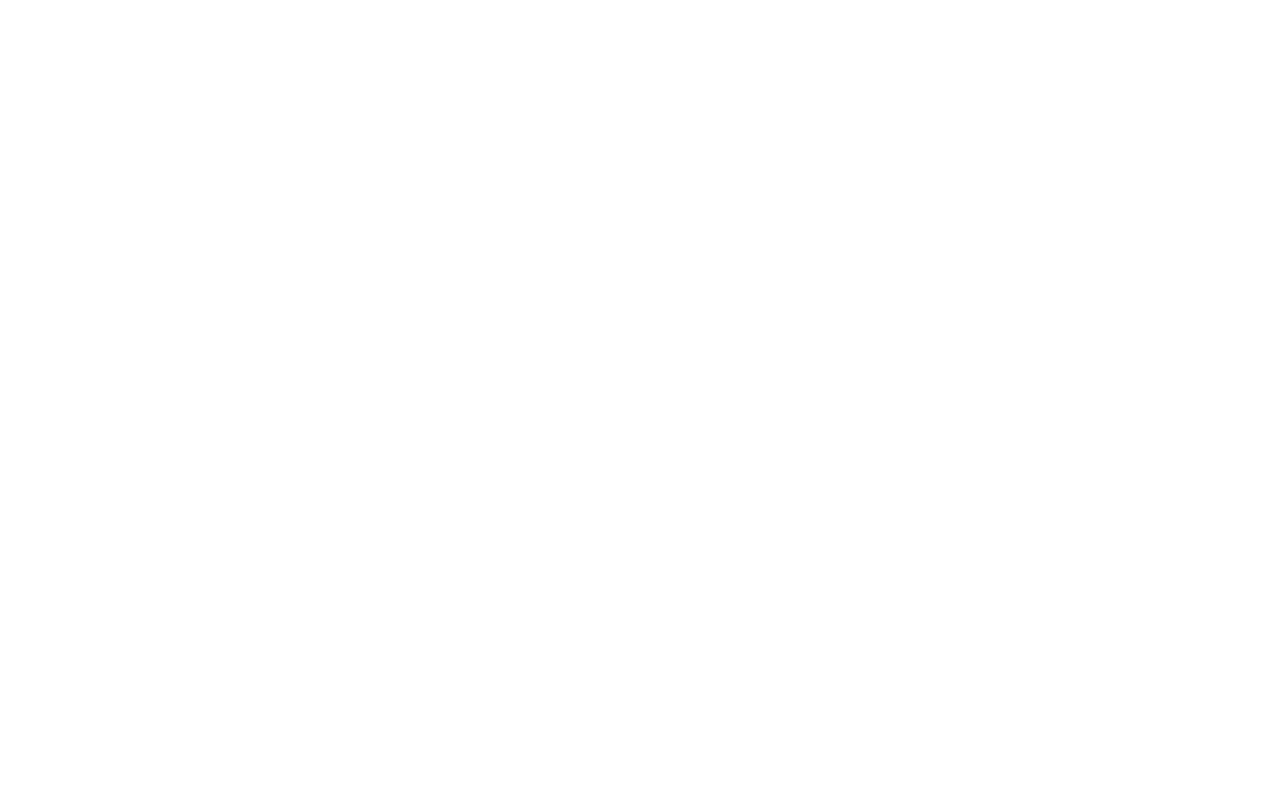
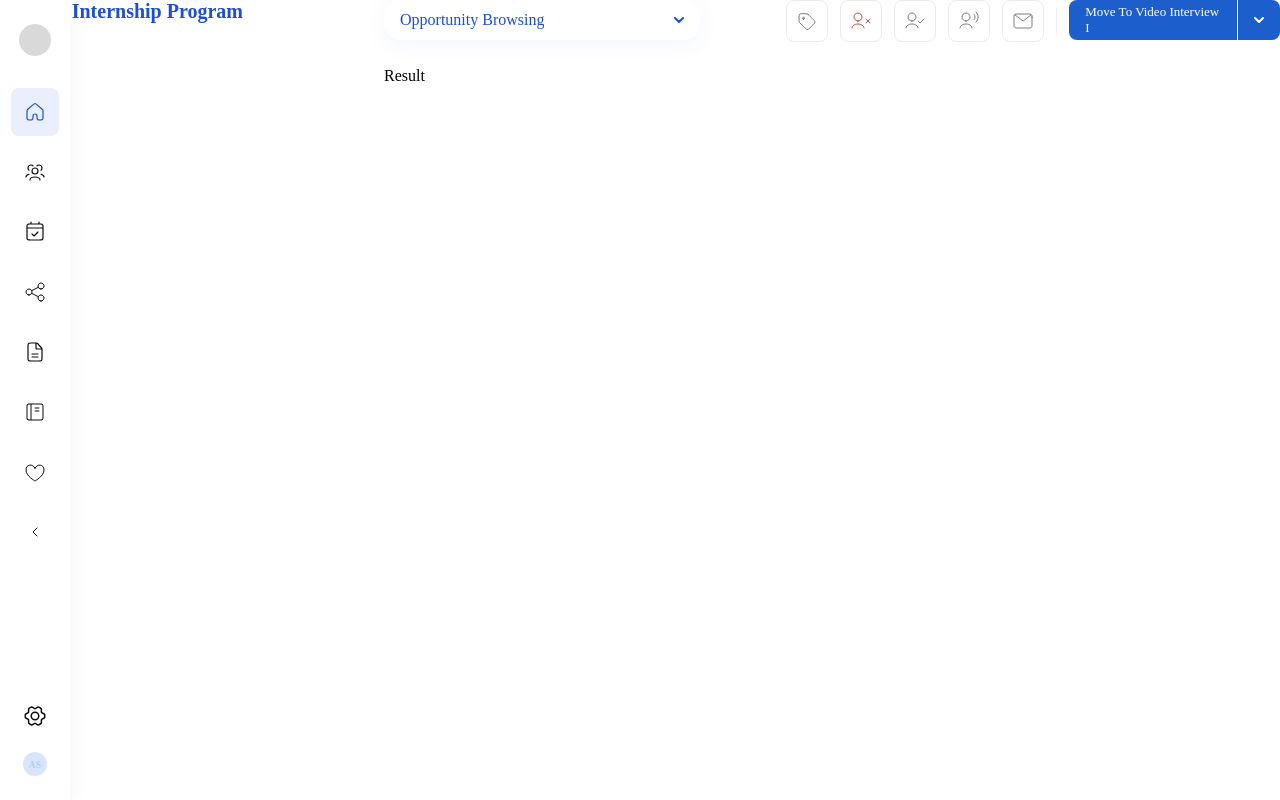
Before and after one commit to fady2019/capital-placement-task2, a React (Create React App) app: page / in a window 1280 px wide. Built offline with nearby package versions, Linux system fonts and the light colour scheme.

Commit message:
use sidebar and home components in app component

```diff
--- a/src/App.tsx
+++ b/src/App.tsx
@@ -1,9 +1,18 @@
-import React from 'react';
-import logo from './logo.svg';
+import Sidebar from './components/layout/sidebar/sidebar.component';
+import Home from './components/home/home.component';
+
 import './App.css';
 
 function App() {
-    return <div className="App"></div>;
+    return (
+        <>
+            <Sidebar />
+
+            <main className="app-main">
+                <Home />
+            </main>
+        </>
+    );
 }
 
 export default App;
```
